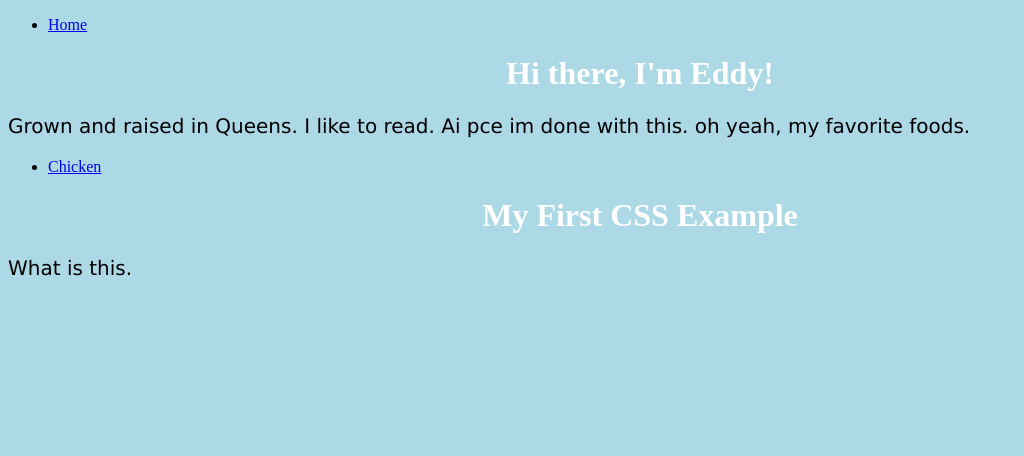
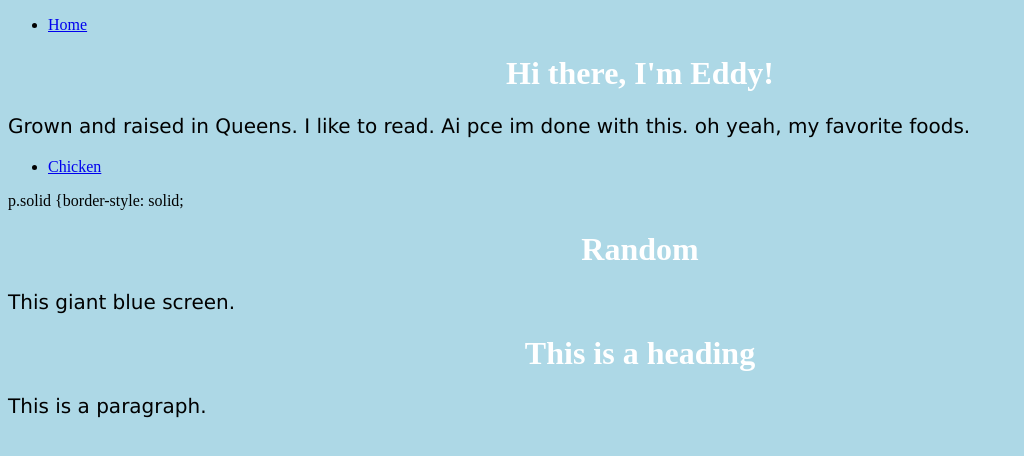
Before and after one commit to 994552689/994552689.github.io, a plain HTML site: page index.html in a window 1280 px wide. Shown: the whole page, without its empty margins (0-1024 px from the left). Drawn offline with Linux system fonts and the light colour scheme.

Commit message:
Update index.html

```diff
--- a/index.html
+++ b/index.html
@@ -47,11 +47,27 @@ p {
     font-size: 20px;
 }
 </style>
+	p.solid {border-style: solid;
 </head>
 <body>
 
-<h1>My First CSS Example</h1>
-<p>What is this.</p>
+<h1>Random</h1>
+<p>This giant blue screen.</p>
 
 </body>
 </html>
+<!DOCTYPE html>
+<html>
+<head>
+<link rel="stylesheet" type="style.css" href="https://github.com/994552689/994552689.github.io/edit/master/style.css">
+</head>
+<body>
+
+<h1>This is a heading</h1>
+<p>This is a paragraph.</p>
+
+</body>
+</html>
+
+
+<a class="hidden-links">
```
